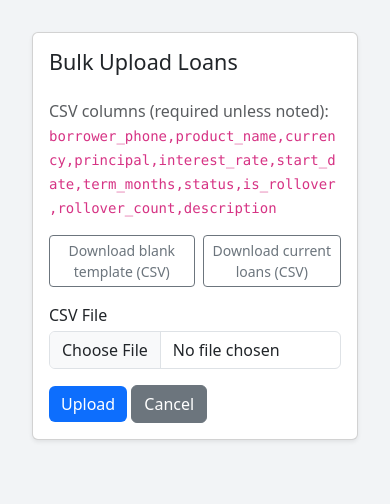
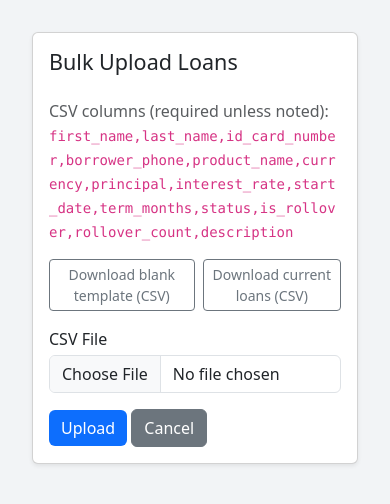
Before and after one commit to josueadimado/loan_mgmt, a Django app: page /loans/bulk-upload/ in a window 390 px wide. Shown: the part 56-560 px from the top of the page. Run offline with Django 5.2, Linux system fonts and the light colour scheme; parts of the project's set-up code (start-up, migrations or seed data) failed here and were passed over; some libraries are stand-ins or nearby versions.

Commit message:
Replace email with ID card number in loan bulk upload template
- Updated CSV template to use id_card_number instead of email
- Modified borrower matching logic to use id_doc_number field
- Updated export functionality to include ID card numbers
- Changed help text and error messages to reflect new structure
- Improved borrower matching with phone + ID card fallback

```diff
--- a/loans/views.py
+++ b/loans/views.py
@@ -217,7 +217,7 @@ class LoanBulkUploadView(View):
                 borrower_phone = BorrowerForm._normalize_ghana_phone(borrower_phone_raw) if borrower_phone_raw else None
                 first_name = (row.get('first_name') or '').strip()
                 last_name = (row.get('last_name') or '').strip()
-                email = (row.get('email') or '').strip()
+                id_card_number = (row.get('id_card_number') or '').strip()
 
                 borrower = None
                 # 1) Try phone match if provided
@@ -226,20 +226,20 @@ class LoanBulkUploadView(View):
                         borrower = Borrower.objects.get(phone_number=borrower_phone)
                     except Borrower.DoesNotExist:
                         borrower = None
-                # 2) Fallback to name (+ optional email) match
+                # 2) Fallback to name (+ optional ID card) match
                 if borrower is None and first_name and last_name:
                     qs = Borrower.objects.filter(first_name__iexact=first_name, last_name__iexact=last_name)
-                    if email:
-                        qs = qs.filter(email__iexact=email)
+                    if id_card_number:
+                        qs = qs.filter(id_doc_number__iexact=id_card_number)
                     count = qs.count()
                     if count == 1:
                         borrower = qs.first()
                     elif count == 0:
-                        raise ValueError(f'Borrower not found by name {first_name} {last_name}{" / " + email if email else ""}')
+                        raise ValueError(f'Borrower not found by name {first_name} {last_name}{" / ID: " + id_card_number if id_card_number else ""}')
                     else:
-                        raise ValueError(f'Multiple borrowers match name {first_name} {last_name}. Please include phone or email.')
+                        raise ValueError(f'Multiple borrowers match name {first_name} {last_name}. Please include phone or ID card number.')
                 if borrower is None:
-                    raise ValueError('Missing or unmatched borrower (provide borrower_phone or name)')
+                    raise ValueError('Missing or unmatched borrower (provide borrower_phone or name+ID)')
                 product_name = (row.get('product_name') or 'Standard').strip() or 'Standard'
                 product, _ = LoanProduct.objects.get_or_create(name=product_name)
                 currency = (row.get('currency') or 'GHS').strip() or 'GHS'
@@ -305,17 +305,17 @@ class LoanBulkUploadView(View):
 
 class LoanBulkTemplateCSVView(View):
     def get(self, request, *args, **kwargs):
-        headers = ['first_name','last_name','email','borrower_phone','product_name','currency','principal','interest_rate','start_date','term_months','status','is_rollover','rollover_count','description']
+        headers = ['first_name','last_name','id_card_number','borrower_phone','product_name','currency','principal','interest_rate','start_date','term_months','status','is_rollover','rollover_count','description']
         response = HttpResponse(content_type='text/csv')
         response['Content-Disposition'] = 'attachment; filename="loans_template.csv"'
         writer = csv.writer(response)
         writer.writerow(headers)
-        writer.writerow(['John','Doe','john@example.com','2332XXXXXXXX','Standard','GHS','1000.00','10','2025-01-15','3','active','0','0','January issuance'])
+        writer.writerow(['John','Doe','GHA-123456789-0','2332XXXXXXXX','Standard','GHS','1000.00','10','2025-01-15','3','active','0','0','January issuance'])
         return response
 
 class LoanBulkExportCSVView(View):
     def get(self, request, *args, **kwargs):
-        headers = ['first_name','last_name','email','borrower_phone','product_name','currency','principal','interest_rate','start_date','term_months','status','is_rollover','rollover_count','description']
+        headers = ['first_name','last_name','id_card_number','borrower_phone','product_name','currency','principal','interest_rate','start_date','term_months','status','is_rollover','rollover_count','description']
         response = HttpResponse(content_type='text/csv')
         response['Content-Disposition'] = 'attachment; filename="loans_export.csv"'
         writer = csv.writer(response)
@@ -324,7 +324,7 @@ class LoanBulkExportCSVView(View):
             writer.writerow([
                 loan.borrower.first_name or '',
                 loan.borrower.last_name or '',
-                loan.borrower.email or '',
+                loan.borrower.id_doc_number or '',
                 str(loan.borrower.phone_number or ''),
                 loan.product.name if loan.product else 'Standard',
                 loan.currency,
--- a/templates/loans/loan_bulk_upload.html
+++ b/templates/loans/loan_bulk_upload.html
@@ -5,7 +5,7 @@
   <div class="card-body">
     <h2 class="h4 mb-4">Bulk Upload Loans</h2>
     <p class="text-muted">CSV columns (required unless noted):
-      <code>borrower_phone,product_name,currency,principal,interest_rate,start_date,term_months,status,is_rollover,rollover_count,description</code>
+      <code>first_name,last_name,id_card_number,borrower_phone,product_name,currency,principal,interest_rate,start_date,term_months,status,is_rollover,rollover_count,description</code>
     </p>
     <div class="mb-3 d-flex gap-2">
       <a class="btn btn-outline-secondary btn-sm" href="{% url 'loans:loan-bulk-template' %}">Download blank template (CSV)</a>
```
